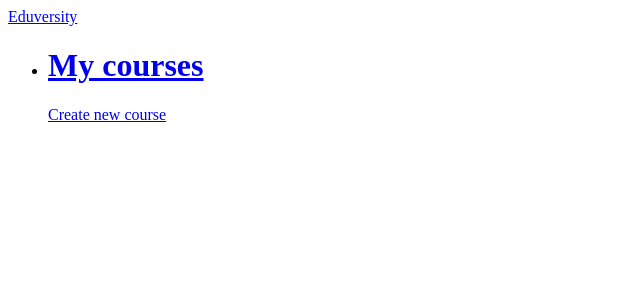
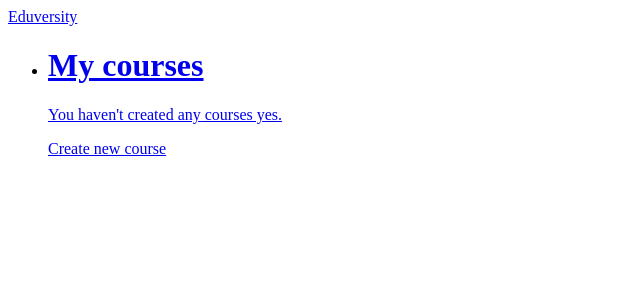
Before and after one commit to ayosamobitade/E-Learning-Course-Website, a Django app: page /course/mine/ in a window 1280 px wide. Shown: the top 300 px of the page, without its empty margins (0-640 px from the left). Run offline with Django 4.2, Linux system fonts and the light colour scheme; a user stored in the database is signed in; data that the repository does not hold is empty.

Commit message:
some updates

```diff
--- a/courses/templates/courses/manage/course/list.html
+++ b/courses/templates/courses/manage/course/list.html
@@ -1,4 +1,5 @@
 {% extends "base.html" %}
+
 {% block title %}My courses {% endblock %}
 
 {% block content %}
@@ -13,9 +14,11 @@
         </p>
     </div>
     {% empty %}
+    <p>You haven't created any courses yes. </p>
+    {% endfor %}
     <p>
-        <a href="{% url "course_created" %}" class="button">Create new course</a>
-    {% endfor %}
+    <a href="{% url "course_created" %}" class="button">Create new course</a>
+
     </p>
 </div>
 
```
